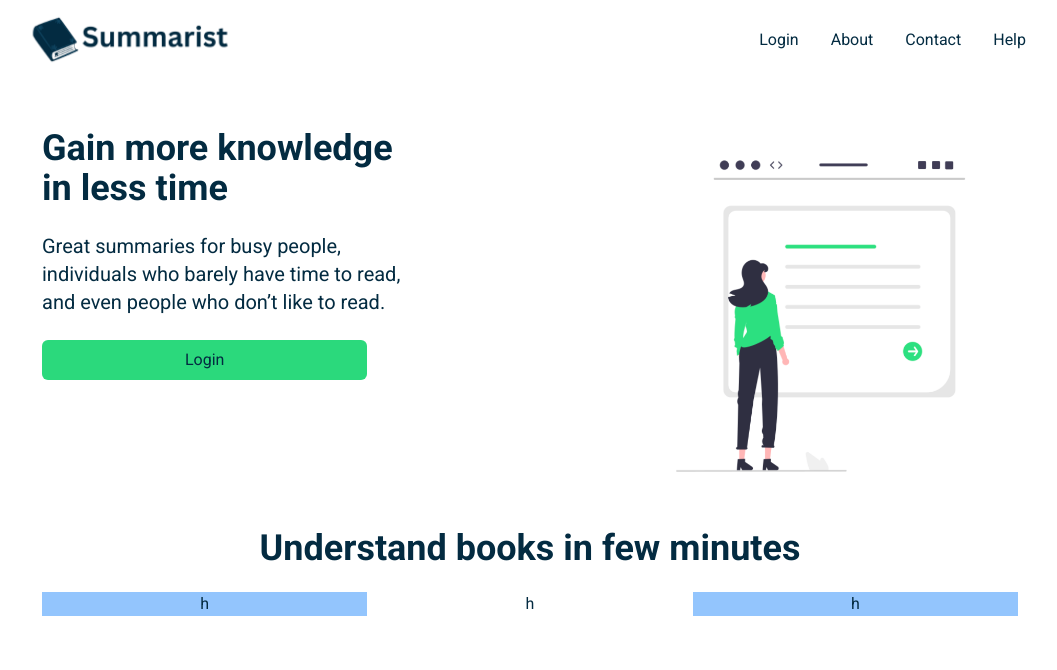
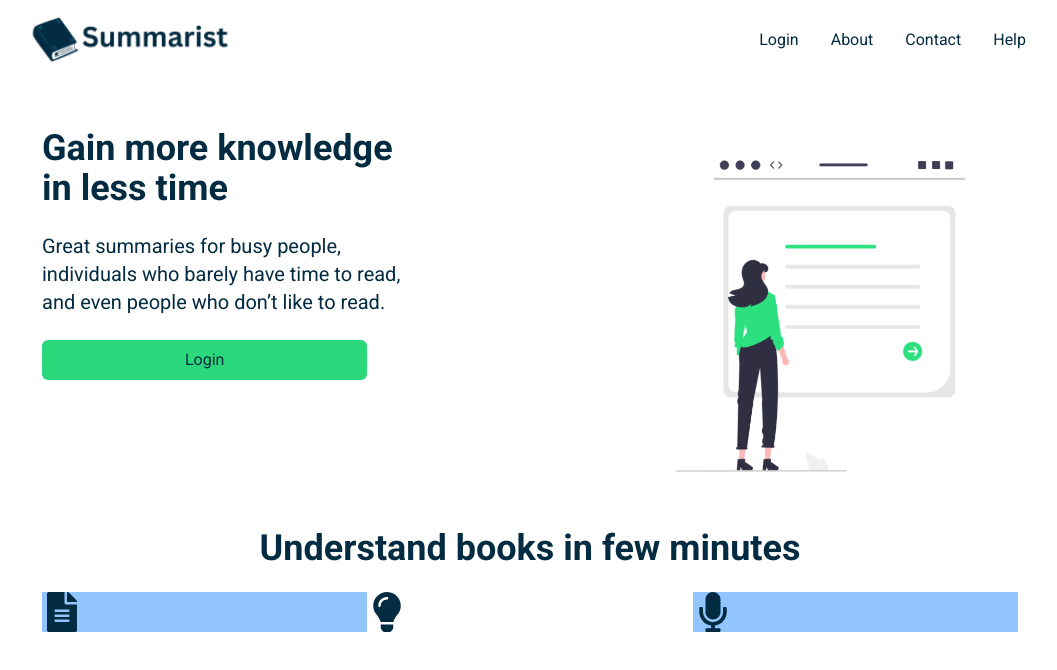
Before and after one commit to WilliamGiammona/summary-app, a Next.js app: page / in a window 1280 px wide. Shown: the top 670 px of the page, without its empty margins (110-1167 px from the left). Built offline with nearby package versions, Linux system fonts and the light colour scheme.

Commit message:
added icons

```diff
--- a/app/page.tsx
+++ b/app/page.tsx
@@ -1,4 +1,7 @@
 import Image from "next/image";
+import { FaFileAlt } from "react-icons/fa";
+import { FaLightbulb } from "react-icons/fa";
+import { FaMicrophone } from "react-icons/fa";
 
 export default function Home() {
   return (
@@ -27,9 +30,15 @@ export default function Home() {
           Understand books in few minutes
         </h2>
         <div className="flex justify-center items-center text-center">
-          <div className="w-1/3 bg-blue-300 text-center">h</div>
-          <div className="w-1/3">h</div>
-          <div className="w-1/3 bg-blue-300 text-center">h</div>
+          <div className="w-1/3 bg-blue-300 text-center">
+            <FaFileAlt size={40} />
+          </div>
+          <div className="w-1/3">
+            <FaLightbulb size={40} />
+          </div>
+          <div className="w-1/3 bg-blue-300 text-center">
+            <FaMicrophone size={40} />
+          </div>
         </div>
       </section>
     </>
```
